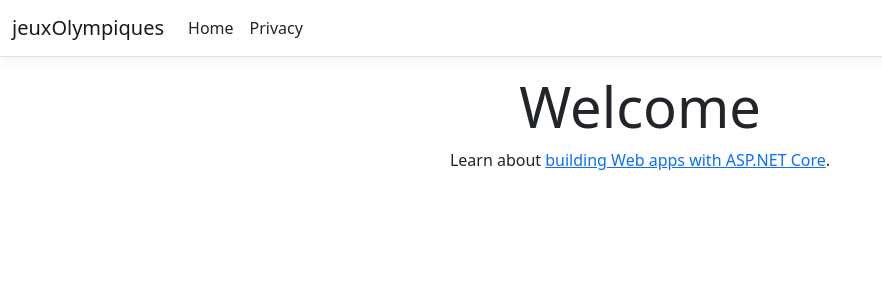
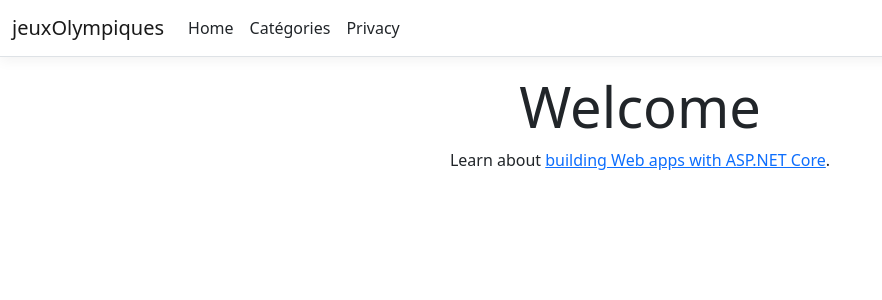
Before and after one commit to RenaudCiesielski/STUDI_JO, an ASP.NET Core app: page / in a window 1280 px wide. Shown: the top 300 px of the page, without its empty margins (0-882 px from the left). Run offline with ASP.NET Core 8, Linux system fonts and the light colour scheme; style sheets or scripts are compiled from the project's sources.

Commit message:
création vue et onglet "Catégories"

```diff
--- /dev/null
+++ b/jeuxOlympiques/Views/Category/Index.cshtml
@@ -0,0 +1 @@
+<h1>Catégories Tickets</h1>
--- a/jeuxOlympiques/Views/Shared/_Layout.cshtml
+++ b/jeuxOlympiques/Views/Shared/_Layout.cshtml
@@ -20,10 +20,13 @@
                 <div class="navbar-collapse collapse d-sm-inline-flex justify-content-between">
                     <ul class="navbar-nav flex-grow-1">
                         <li class="nav-item">
-                            <a class="nav-link text-dark" asp-area="" asp-controller="Home" asp-action="Index">Home</a>
+                            <a class="nav-link text-dark" asp-controller="Home" asp-action="Index">Home</a>
                         </li>
                         <li class="nav-item">
-                            <a class="nav-link text-dark" asp-area="" asp-controller="Home" asp-action="Privacy">Privacy</a>
+                            <a class="nav-link text-dark" asp-controller="Home" asp-action="Category">Catégories</a>
+                        </li>
+                        <li>
+                            <a class="nav-link text-dark" asp-controller="Home" asp-action="Privacy">Privacy</a>
                         </li>
                     </ul>
                 </div>
```
Also changed, not shown: jeuxOlympiques/Controllers/CategoryController.cs (added, +12 -0 lines).
